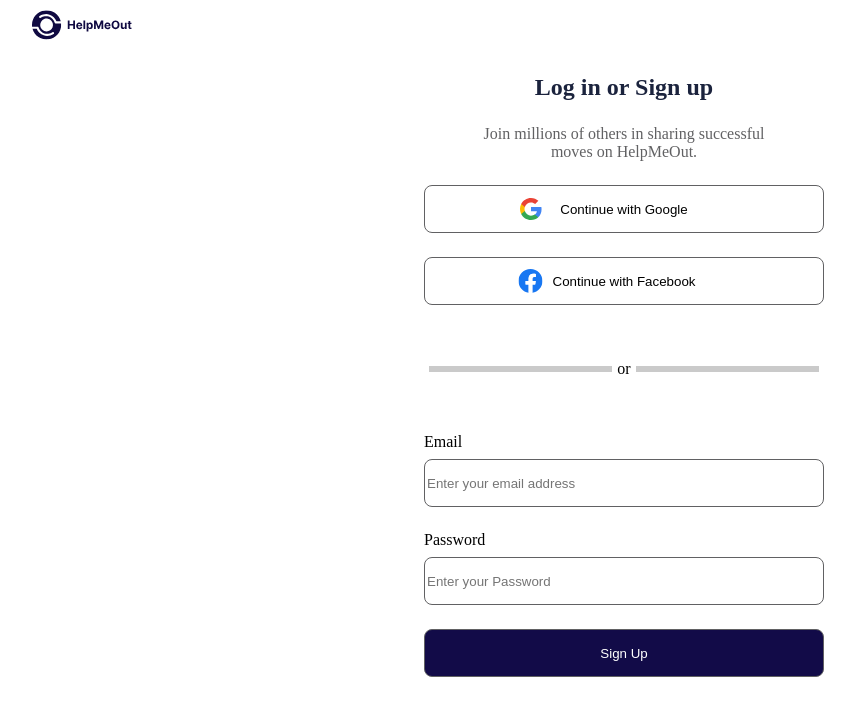
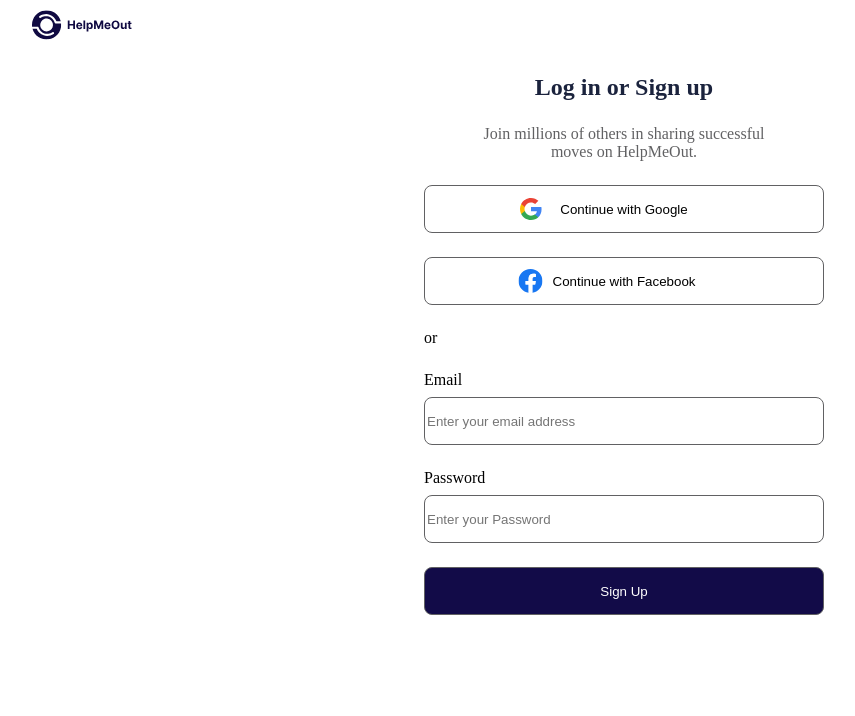
Before and after one commit to MUFTIATBAKARE/HelpMeOut, a React (Vite) app: page /signup in a window 1280 px wide. Shown: the top 716 px of the page, without its empty margins (16-871 px from the left). Built offline with nearby package versions, Linux system fonts and the light colour scheme; the HTML template or start-up script is replaced by a standard one.

Commit message:
first commit

```diff
--- a/src/App.css
+++ b/src/App.css
@@ -287,7 +287,7 @@ a:-webkit-any-link {
   align-items: flex-start;
   gap: 8px;
 }
-.divider {
+.divide {
   font-size: 16px;
   display: flex;
   align-items: center;
--- a/src/pages/SignUp.jsx
+++ b/src/pages/SignUp.jsx
@@ -26,7 +26,7 @@ function SignUp() {
           type="submit"
           value="Continue with Facebook"
         />
-        <div className="divider">or</div>
+        <div className="divide">or</div>
         <div className="form_field">
           <label>Email</label>
           <input
```
